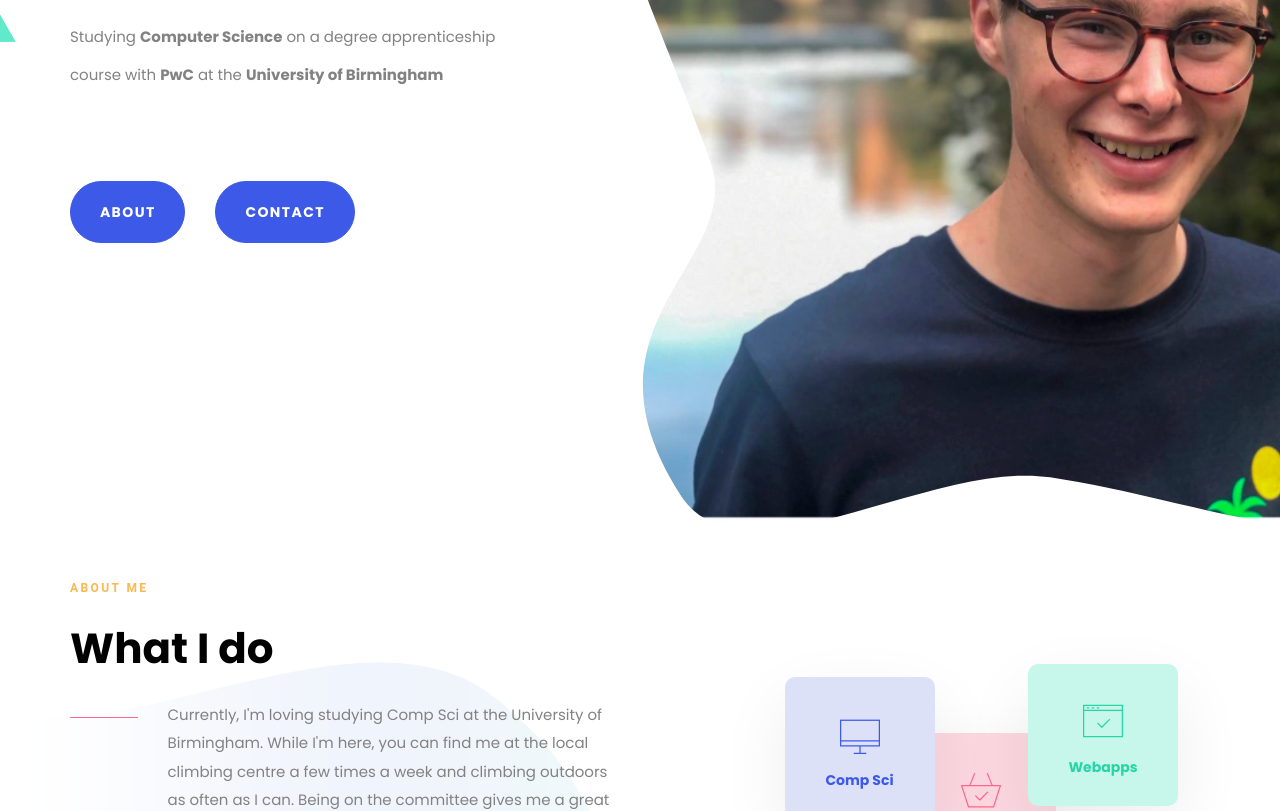
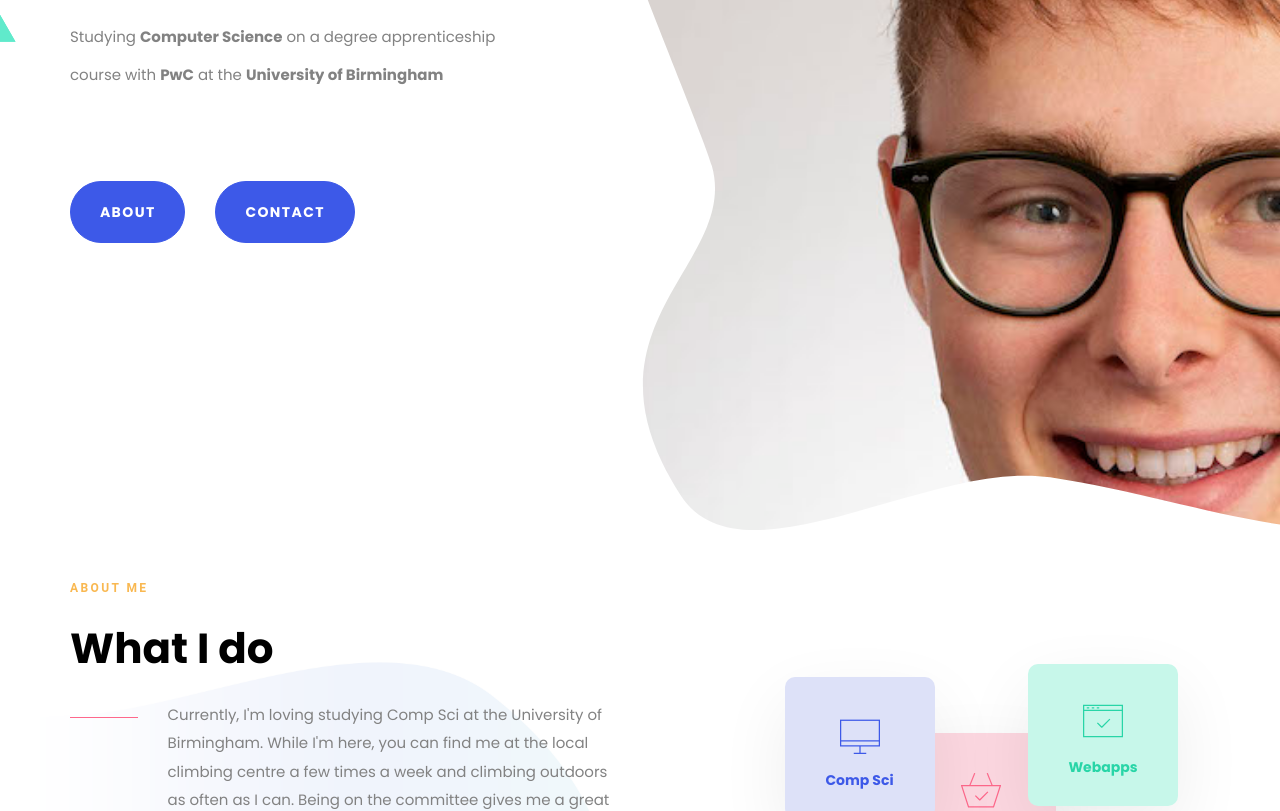
Before and after one commit to tomhmoses/website, a plain HTML site: page index.html in a window 1280 px wide. Shown: the part 301-1112 px from the top of the page. Drawn offline with Linux system fonts and the light colour scheme.

Commit message:
update image

```diff
--- a/index.html
+++ b/index.html
@@ -242,7 +242,7 @@ course with PwC at the University of Birmingham">
 								</defs>
 							</svg>
 							<figure class="clip-svg" data-responsive-bg="true" style="clip-path: url(#masked-image-1); -webkit-clip-path: url(#masked-image-1);">
-								<img src="/assets/img/nuremberg-crop-small.webp" alt="Image">
+								<img src="/assets/img/Tom-Moses-PwC.jpg" alt="Image">
 							</figure>
 							</figure>
 						</div><!-- /ld-masked-image -->
```
Also changed, not shown: assets/img/Tom-Moses-PwC.jpg (added).
